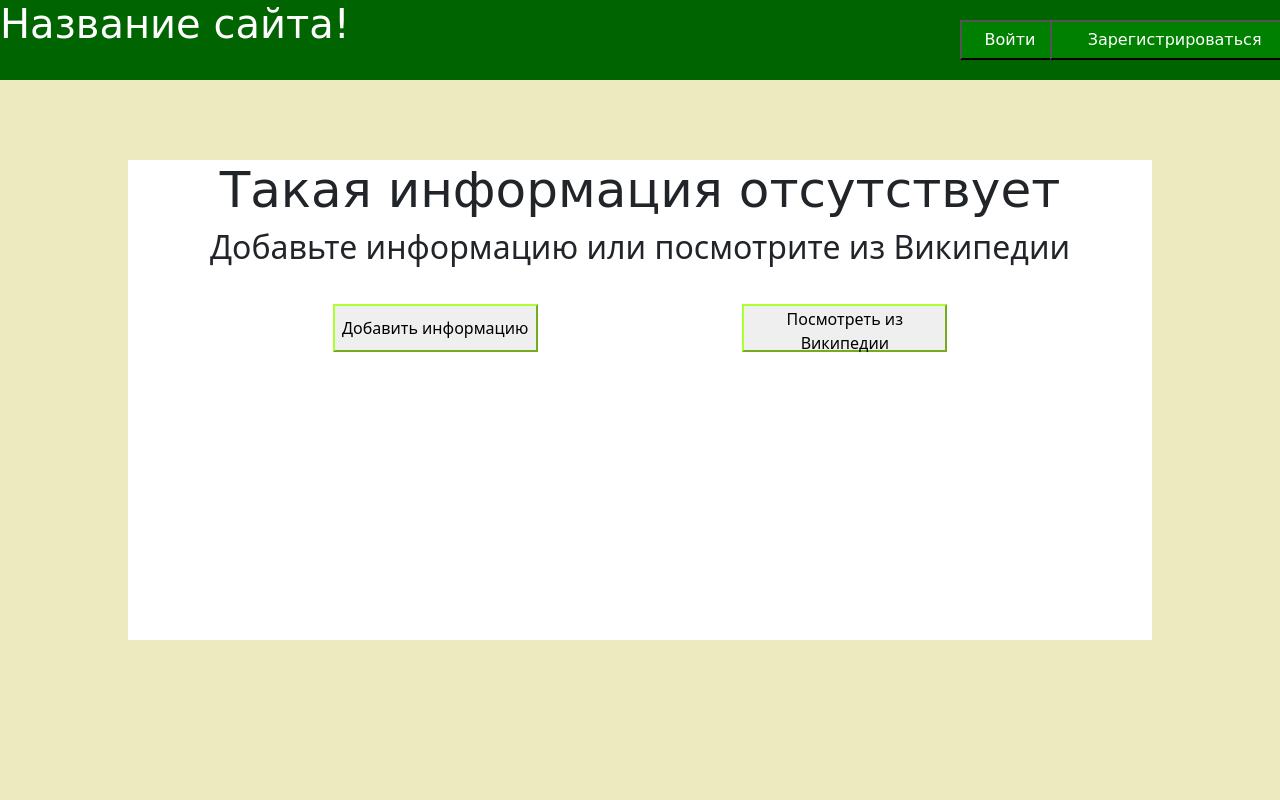
After one commit to MarKGit2021/web_project, a Flask app: template templates/add_or_wiki_site.html in a window 1280 px wide. The commit adds this page. Run offline with Flask 2, Linux system fonts and the light colour scheme; the template is opened without the code that fills it, so the values that code supplies are empty.

Commit message:
В случае отсутствия информации пользователь перенаправляется на страницу выбора: добавить информацию или посмотреть из википедии

```diff
--- a/main.py
+++ b/main.py
@@ -31,8 +31,8 @@ def search(word: str):
     information = words[0].all_information
     if len(information) == 0:
         return redirect(f'/search/{word}')
-    # elif len(information) == 1:
-    #     return redirect(f'/information/{address_created(information[0].id)}')
+    elif len(information) == 1:
+        return redirect(f'/information/{address_created(information[0].id)}')
     else:
         return all_information(information, db)
 
@@ -60,7 +60,17 @@ def all_information(information, db):
 
 @app.route('/search/<word>', methods=['GET'])
 def search_information(word):
-    pass
+    """
+    Метод, который возвращает страницу с выбором
+    :param word:
+    :return:
+    """
+    db = db_session.create_session()
+    query = list(db.query(Word).filter(Word.word == word))
+    if len(query) == 0 or len(query[0].all_information) == 0:
+        return render_template('add_or_wiki_site.html', word=word)
+    else:
+        return search(word)
 
 
 @app.route('/information/<int:folder>', methods=['GET'])
--- /dev/null
+++ b/templates/add_or_wiki_site.html
@@ -0,0 +1,22 @@
+{% extends "headline.html" %}
+
+{% block content %}
+<html lang="ru">
+<head>
+    <meta charset="UTF-8">
+    <title>Такая информация отсутствует</title>
+    <style type="text/css">
+    </style>
+</head>
+<body>
+<div class="content_block" style="height: 60%; bottom: 20px;">
+    <center><h1 style="font-size: 50px; font-family: 'Lobster', cursive;">Такая информация отсутствует</h1>
+    <h2>Добавьте информацию или посмотрите из Википедии</h2></center>
+    <a href="add-inf/{{ word }}"><button style="left: 20%; top: 30%; width: 20%; height: 10%; border-color: greenyellow; position: absolute;">Добавить информацию</button></a>
+    <a href="wi-inf/{{ word }}"><button style="right: 20%;top: 30%; width: 20%; height: 10%; border-color: greenyellow; position:
+    absolute;">Посмотреть из Википедии</button></a>
+</div>
+</body>
+</html>
+
+{% endblock %}
--- a/templates/headline.html
+++ b/templates/headline.html
@@ -17,11 +17,11 @@
     .content_block{
         position: absolute;
         /*width: 80%;*/
-        height: 200%;
+        height: 150%;
         z-index: 2;
         left: 10%;
         right: 10%;
-        bottom: 80px;
+        bottom: 10%;
         top: 160px;
         background-color: white;
     }
@@ -95,7 +95,7 @@
         <a href="/private_office"><button class="private_office_button" style="color: white">Личный кабинет</button></a>
     {% endif %}
 </div>
-<div class="content_block"></div>
+<!-- <div class="content_block"></div> -->
 <main role="main" class="container">
     {% block content %}{% endblock %}
 </main>
```
